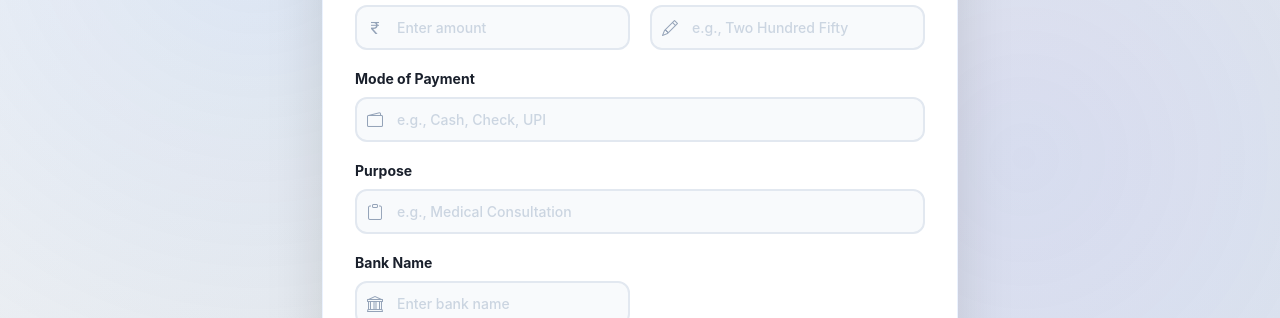
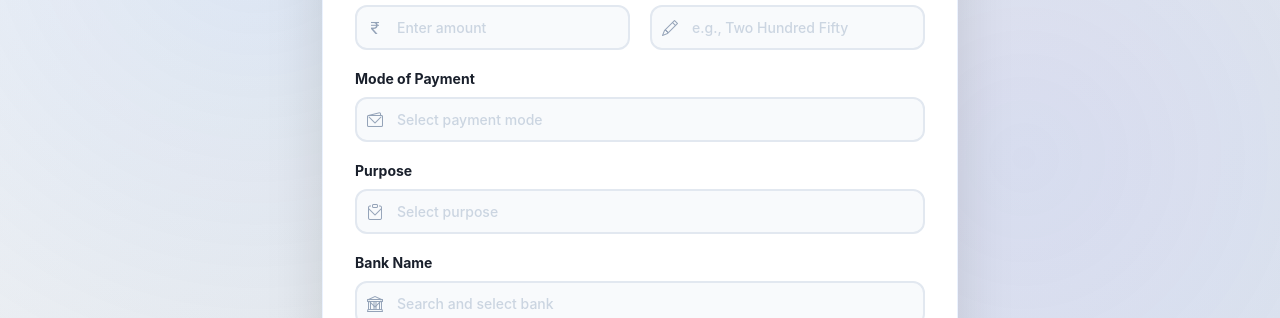
Before and after one commit to bhavyashah1403/invoice-project, a React (Vite) app in the folder frontend/: page / in a window 1280 px wide. Both pictures are taken after a click on the button "Payment". Shown: the part 482-800 px from the top of the page. Built offline with nearby package versions, Linux system fonts and the light colour scheme.

Commit message:
update App component

```diff
--- a/frontend/src/App.jsx
+++ b/frontend/src/App.jsx
@@ -1,6 +1,8 @@
 import { useState } from "react";
 import "./index.css";
 import { numberToWords } from "./utils/numberToWords";
+import { paymentModes, purposes, indianBanks } from "./utils/dropdownData";
+import { SearchableDropdown } from "./components/SearchableDropdown";
 
 export default function App() {
   const [form, setForm] = useState({});
@@ -238,50 +240,38 @@ export default function App() {
                       </div>
                     </div>
 
-                    <div className="form-group full-width">
-                      <label>Mode of Payment {errors.mode_of_payment && <span className="error-text">- {errors.mode_of_payment}</span>}</label>
-                      <div className="input-wrapper">
-                        <i className="bi bi-wallet2"></i>
-                        <input
+                    <SearchableDropdown
                       name="mode_of_payment"
-                          type="text"
+                      label={`Mode of Payment ${errors.mode_of_payment ? `- ${errors.mode_of_payment}` : ""}`}
                       value={form.mode_of_payment || ""}
                       onChange={change}
-                          placeholder="e.g., Cash, Check, UPI"
-                          className={errors.mode_of_payment ? "error-input" : ""}
+                      options={paymentModes}
+                      placeholder="Select payment mode"
+                      icon="wallet2"
+                      error={errors.mode_of_payment}
                     />
-                      </div>
-                    </div>
 
-                    <div className="form-group full-width">
-                      <label>Purpose {errors.purpose && <span className="error-text">- {errors.purpose}</span>}</label>
-                      <div className="input-wrapper">
-                        <i className="bi bi-clipboard"></i>
-                        <input
+                    <SearchableDropdown
                       name="purpose"
-                          type="text"
+                      label={`Purpose ${errors.purpose ? `- ${errors.purpose}` : ""}`}
                       value={form.purpose || ""}
                       onChange={change}
-                          placeholder="e.g., Medical Consultation"
-                          className={errors.purpose ? "error-input" : ""}
+                      options={purposes}
+                      placeholder="Select purpose"
+                      icon="clipboard"
+                      error={errors.purpose}
                     />
-                      </div>
-                    </div>
 
-                    <div className="form-group">
-                      <label>Bank Name {errors.bank_name && <span className="error-text">- {errors.bank_name}</span>}</label>
-                      <div className="input-wrapper">
-                        <i className="bi bi-bank"></i>
-                        <input
+                    <SearchableDropdown
                       name="bank_name"
-                          type="text"
+                      label={`Bank Name ${errors.bank_name ? `- ${errors.bank_name}` : ""}`}
                       value={form.bank_name || ""}
                       onChange={change}
-                          placeholder="Enter bank name"
-                          className={errors.bank_name ? "error-input" : ""}
+                      options={indianBanks}
+                      placeholder="Search and select bank"
+                      icon="bank"
+                      error={errors.bank_name}
                     />
-                      </div>
-                    </div>
                   </div>
               </div>
 
--- /dev/null
+++ b/frontend/src/components/SearchableDropdown.jsx
@@ -0,0 +1,82 @@
+import { useState, useRef, useEffect } from "react";
+
+export function SearchableDropdown({
+  name,
+  value,
+  onChange,
+  options,
+  placeholder = "Select an option",
+  label,
+  icon,
+  error
+}) {
+  const [isOpen, setIsOpen] = useState(false);
+  const [searchTerm, setSearchTerm] = useState("");
+  const dropdownRef = useRef(null);
+
+  // Filter options based on search term
+  const filteredOptions = options.filter(option =>
+    option.toLowerCase().includes(searchTerm.toLowerCase())
+  );
+
+  // Close dropdown when clicking outside
+  useEffect(() => {
+    function handleClickOutside(event) {
+      if (dropdownRef.current && !dropdownRef.current.contains(event.target)) {
+        setIsOpen(false);
+      }
+    }
+
+    document.addEventListener("mousedown", handleClickOutside);
+    return () => document.removeEventListener("mousedown", handleClickOutside);
+  }, []);
+
+  const handleSelect = (option) => {
+    onChange({
+      target: { name, value: option }
+    });
+    setIsOpen(false);
+    setSearchTerm("");
+  };
+
+  return (
+    <div className="form-group full-width" ref={dropdownRef}>
+      <label>{label}</label>
+      <div className={`dropdown-wrapper ${isOpen ? "open" : ""}`}>
+        <div className="input-wrapper">
+          {icon && <i className={`bi bi-${icon}`}></i>}
+          <input
+            type="text"
+            placeholder={value || placeholder}
+            value={isOpen ? searchTerm : value}
+            onChange={(e) => setSearchTerm(e.target.value)}
+            onFocus={() => setIsOpen(true)}
+            onClick={() => setIsOpen(!isOpen)}
+            readOnly={!isOpen}
+            className={`dropdown-input ${error ? "error-input" : ""}`}
+          />
+          <i className={`bi bi-chevron-down dropdown-icon ${isOpen ? "rotated" : ""}`}></i>
+        </div>
+
+        {isOpen && (
+          <div className="dropdown-menu">
+            {filteredOptions.length > 0 ? (
+              filteredOptions.map((option) => (
+                <div
+                  key={option}
+                  className={`dropdown-item ${value === option ? "selected" : ""}`}
+                  onClick={() => handleSelect(option)}
+                >
+                  {option}
+                </div>
+              ))
+            ) : (
+              <div className="dropdown-empty">No results found</div>
+            )}
+          </div>
+        )}
+      </div>
+      {error && <span className="error-text">{error}</span>}
+    </div>
+  );
+}
--- /dev/null
+++ b/frontend/src/utils/dropdownData.js
@@ -0,0 +1,42 @@
+export const paymentModes = ["CASH", "CHEQUE", "UPI"];
+
+export const purposes = ["First time", "Regular check UP", "Emergency"];
+
+export const indianBanks = [
+  "Axis Bank",
+  "Bandhan Bank",
+  "Bank of Baroda",
+  "Bank of India",
+  "Bank of Maharashtra",
+  "HDFC Bank",
+  "ICICI Bank",
+  "IDBI Bank",
+  "Indian Bank",
+  "Indian Overseas Bank",
+  "Indusind Bank",
+  "Kotak Mahindra Bank",
+  "PNB (Punjab National Bank)",
+  "RBL Bank",
+  "SBI (State Bank of India)",
+  "Canara Bank",
+  "Central Bank of India",
+  "Federal Bank",
+  "IDFCFIRST Bank",
+  "Yes Bank",
+  "Airtel Payments Bank",
+  "Fino Payments Bank",
+  "ICICI Prudential Bank",
+  "Jharkhand Gramin Bank",
+  "Karnataka Bank",
+  "Karur Vysya Bank",
+  "Lakshmi Vilas Bank",
+  "Madhya Pradesh Gramin Bank",
+  "Nainital Bank",
+  "Rabobank",
+  "South Indian Bank",
+  "Standard Chartered Bank",
+  "Tamilnad Mercantile Bank",
+  "The Saraswat Bank",
+  "Utkarsh Small Finance Bank",
+  "Uttarakhand Gramin Bank"
+];
```
Lines whose indentation alone changed are shown as unchanged.
